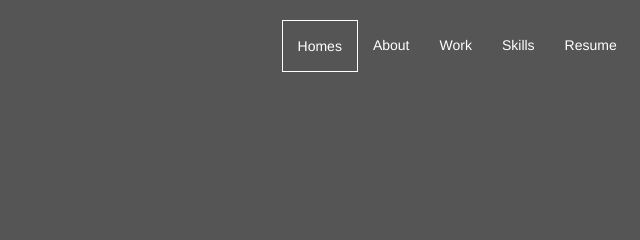
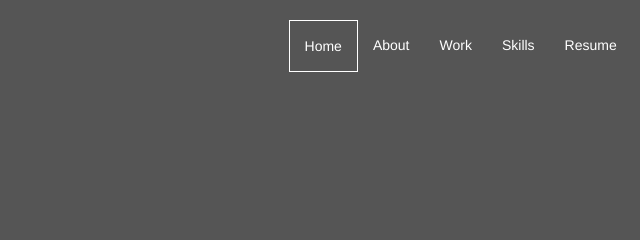
Before and after one commit to SBDevelopmentTeam/PortfolioMZ, a plain HTML site: page index.html in a window 1280 px wide. Shown: the top 240 px of the page, 515-1155 px from the left. Drawn offline with nearby package versions, Linux system fonts and the light colour scheme; files that its build step writes are made by us from their sources.

Commit message:
Renzel change the navigation

```diff
--- a/index.html
+++ b/index.html
@@ -52,7 +52,7 @@
                     <div class="navbar-collapse collapse">
                       <ul class="nav navbar-nav navbar-right">
 
-                        <li class="actives"><a href="index.html">Homes</a></li>
+                        <li class="actives"><a href="index.html">Home</a></li>
                         <li><a href="" target="ext">About</a></li>
                         <li><a href="#contact">Work</a></li>
                         <li><a href="#contact">Skills</a></li>
```
